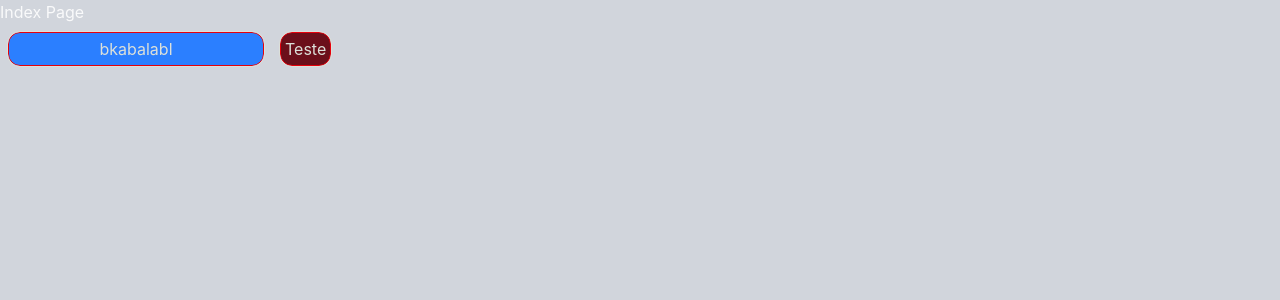
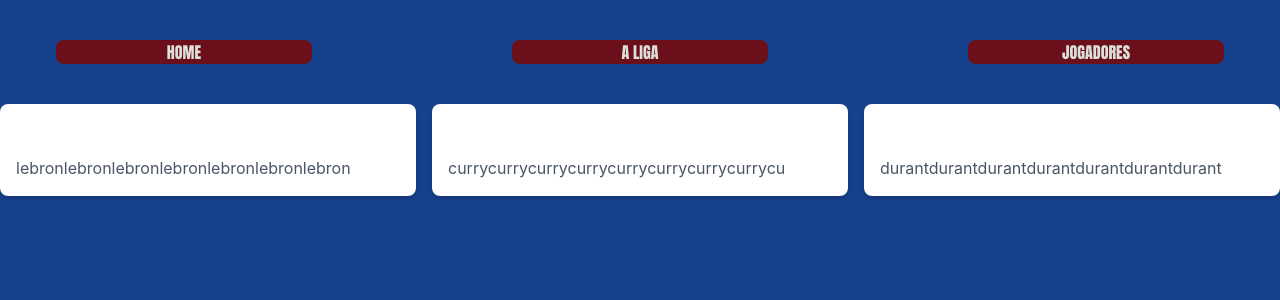
Before and after one commit to TiagoZardetto/NBA-WebSite, a React (Vite) app: page / in a window 1280 px wide. Shown: the top 300 px of the page. Built offline with nearby package versions, Linux system fonts and the light colour scheme.

Commit message:
feat: UI modified
-added new fonts
-header button new style and effect
-first draft card

```diff
--- a/src/components/ui/button.jsx
+++ b/src/components/ui/button.jsx
@@ -1,7 +1,7 @@
 const Button = ({ children, className }) => {
 	return (
 		<button
-			className={`m-2 rounded-xl border-1 border-red-600 bg-[#6B0F1A] p-1 text-[#DCE0D9] outline-1 ${className}`}
+			className={`py-0.15 font-anton w-64 cursor-pointer rounded-lg bg-[#6B0F1A] px-1 text-[#DCE0D9] hover:bg-yellow-800 focus:outline-yellow-800 active:bg-[#FFBF47] ${className}`}
 		>
 			{children}
 		</button>
--- /dev/null
+++ b/src/components/ui/cards.jsx
@@ -0,0 +1,21 @@
+const Cards = ({ children, className, titulo, texto, image }) => {
+	return (
+		<div className="overflow-hidden rounded-lg bg-white shadow-md">
+			{image && (
+				<div className="h-40">
+					<img
+						src={image}
+						alt={titulo}
+						className="h-full w-full object-cover"
+					/>
+				</div>
+			)}
+			<div className="p-4">
+				<h3 className="mb-2 text-lg font-medium">{titulo}</h3>
+				<p className="text-gray-600">{texto}</p>
+			</div>
+			{children}
+		</div>
+	);
+};
+export { Cards };
--- a/src/index.css
+++ b/src/index.css
@@ -1,5 +1,9 @@
+@import url('https://fonts.googleapis.com/css2?family=Anton&family=Merriweather:ital,opsz,wght@0,18..144,300..900;1,18..144,300..900&family=Montserrat:ital,wght@0,100..900;1,100..900&family=Ubuntu:ital,wght@0,300;0,400;0,500;0,700;1,300;1,400;1,500;1,700&display=swap');
 @import "tailwindcss";
 
+@theme{
+  --font-anton: Anton, "sans-serif";
+}
 :root {
   font-family: Inter, system-ui, Avenir, Helvetica, Arial, sans-serif;
   line-height: 1.5;
--- a/src/layouts/index-layout.jsx
+++ b/src/layouts/index-layout.jsx
@@ -3,7 +3,7 @@
 const IndexLayout = () => {
 	return (
 		<>
-			<div className="flex h-screen w-screen flex-col bg-gray-300">
+			<div className="flex h-screen w-screen flex-col bg-[#17408b]">
 				<Outlet />
 			</div>
 		</>
--- a/src/pages/index/page.jsx
+++ b/src/pages/index/page.jsx
@@ -1,14 +1,34 @@
 import { Button } from "../../components/ui/button";
+import { Cards } from "../../components/ui/cards";
 
 const IndexPage = () => {
 	return (
-		<div>
-			<h1>Index Page</h1>
-			<div className="w-[40svw]">
-				<Button className="w-[50%] bg-blue-500">bkabalabl</Button>
-				<Button>Teste</Button>
+		<>
+			<div className="flex justify-center">
+				<div className="grid grid-flow-col grid-cols-3 gap-50 p-10">
+					<Button>HOME</Button>
+					<Button>A LIGA</Button>
+					<Button>JOGADORES</Button>
+				</div>
 			</div>
-		</div>
+			<div className="grid grid-cols-3 justify-center gap-4">
+				<Cards
+					titulo="card-lebron"
+					texto="lebronlebronlebronlebronlebronlebronlebron"
+					image=""
+				/>
+				<Cards
+					titulo="card-curry"
+					texto="currycurrycurrycurrycurrycurrycurrycurrycu"
+					image=""
+				/>
+				<Cards
+					titulo="card-durant"
+					texto="durantdurantdurantdurantdurantdurantdurant"
+					image=""
+				/>
+			</div>
+		</>
 	);
 };
 
```
Also changed, not shown: src/images/durantteste.jpg (added).
